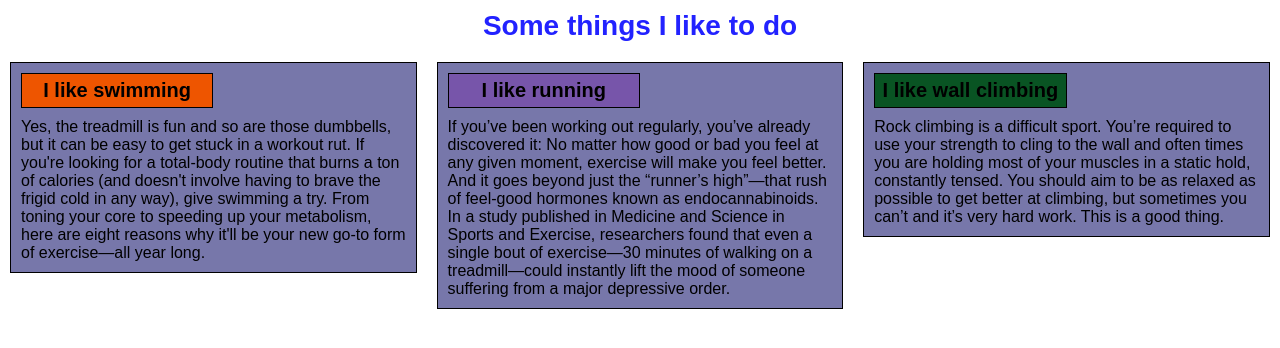
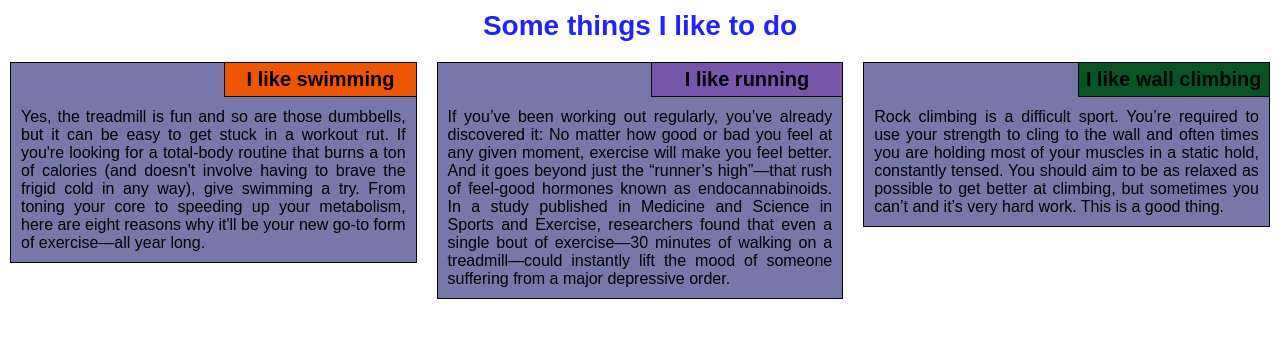
Before and after one commit to vitalyzayko/coursera-test, a plain HTML site: page Module2Ex/index.html in a window 1280 px wide. Drawn offline with Linux system fonts and the light colour scheme.

Commit message:
for grading, I hope

```diff
--- a/Module2Ex/css/styles.css
+++ b/Module2Ex/css/styles.css
@@ -27,11 +27,14 @@ div.inner {
 	background-color: #7777AA;
 	padding: 10px;
 	border: 1px solid black;
+	position: relative;
 
 }
 p {
-	padding-top: 10px;
-	text-align: justify-all;
+	/*padding-top: 10px;*/
+	text-align: justify;
+	clear: right;
+
 }
 
 
@@ -44,6 +47,11 @@ p {
 	font-weight: bold;
 	padding: 5px;
 	font-size: 1.25em;
+	position: relative;
+	top: -11px;
+	right: -11px;
+	float:right;
+
 }
 .running {
 	background-color: #7755AA;
@@ -54,6 +62,10 @@ p {
 	font-weight: bold;
 	padding: 5px;
 	font-size: 1.25em;
+	position: relative;
+	top: -11px;
+	right: -11px;
+	float:right;
 }
 .climbing {
 	background-color: #095423;
@@ -64,6 +76,10 @@ p {
 	font-weight: bold;
 	padding: 5px;
 	font-size: 1.25em;
+	position: relative;
+	top: -11px;
+	right: -11px;
+	float:right;
 }
 
 .swimming:hover, .swimming:active {
```
